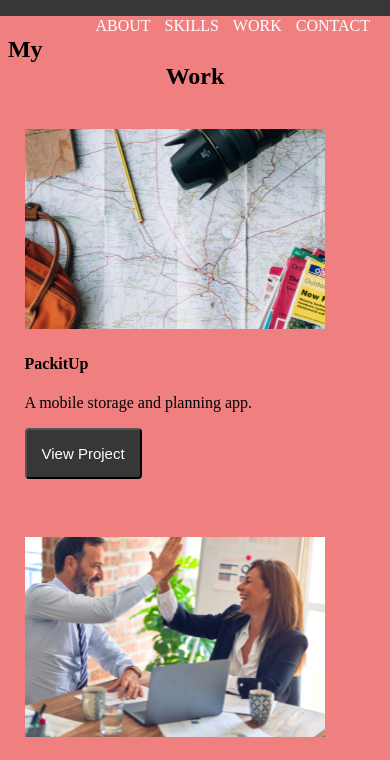
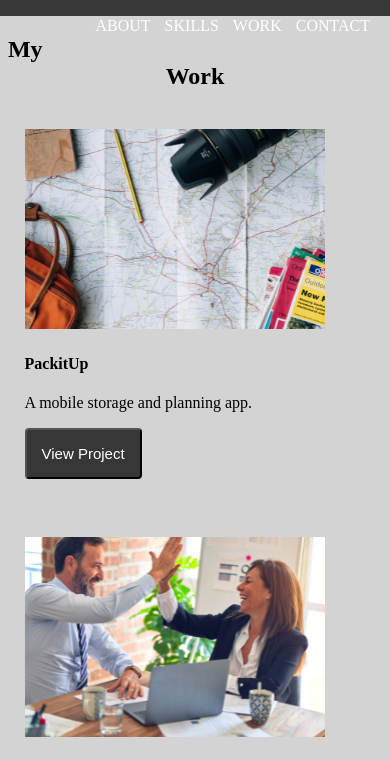
Before and after one commit to A-Thang/UX_UI_HW_18, a plain HTML site: page mywork.html in a window 390 px wide. Shown: the part 68-828 px from the top of the page. Drawn offline with Linux system fonts and the light colour scheme.

Commit message:
changing colours

```diff
--- a/css/style.css
+++ b/css/style.css
@@ -102,7 +102,7 @@ h1 {
 
 @media only screen and (max-width: 600px) {
   body {
-    background-color: lightcoral;
+    background-color: lightgray;
   }
   .workGrid {
     margin: 0px 5px;
```
